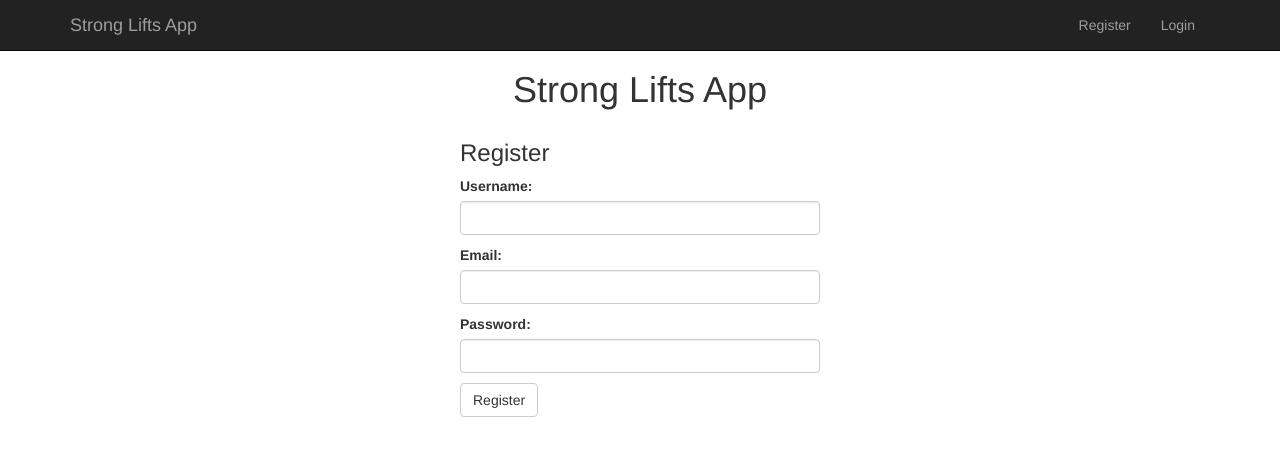
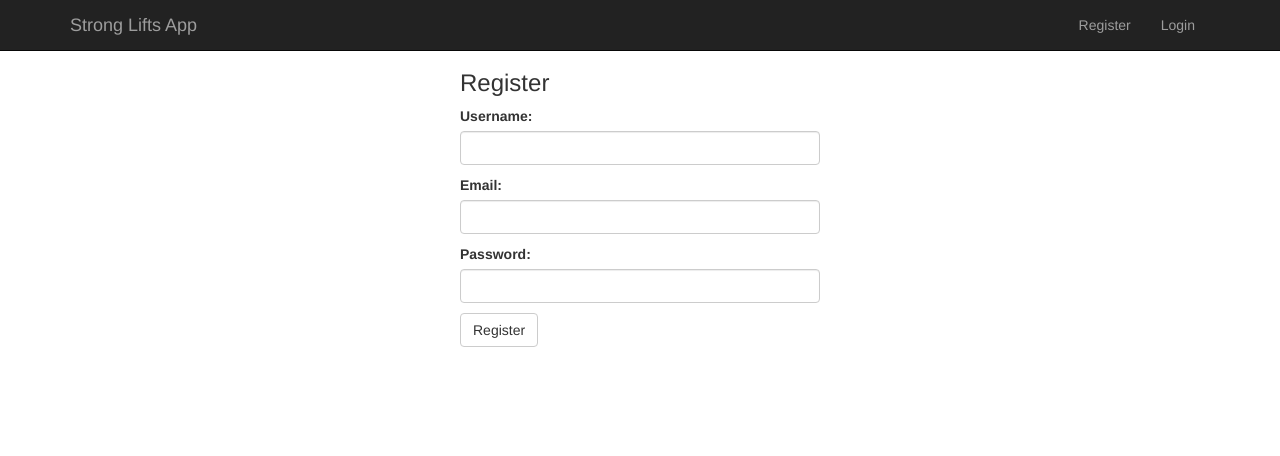
Before and after one commit to erictempleton1/strength_app, a Django app: page /stronglifts/register/ in a window 1280 px wide. Shown: the top 456 px of the page. Run offline with Django 3.2, Linux system fonts and the light colour scheme; parts of the project's set-up code (start-up, migrations or seed data) failed here and were passed over; some libraries are stand-ins or nearby versions.

Commit message:
adding login or register on main page, and top buffer css on other page

```diff
--- a/strong_lifts/static/css/custom.css
+++ b/strong_lifts/static/css/custom.css
@@ -1,3 +1,3 @@
-.main-page-hero-text {
+.top-buffer {
     padding-top: 50px;
 }
--- a/strong_lifts/templates/strong_lifts/index.html
+++ b/strong_lifts/templates/strong_lifts/index.html
@@ -41,11 +41,15 @@
 
     <div class="container">
 
-           <div class="text-center">
-                <h1 class="main-page-hero-text">Strong Lifts App</h1>
-            </div>
-
-        {% block body %}{% endblock %}
+        {% block body %}
+        <div class="text-center">
+            <h1 class="top-buffer">Strong Lifts App</h1>
+           {% if not user.is_authenticated %}
+           <a href="{% url 'stronglifts:register_user' %}">Register</a> or
+           <a href="{% url 'stronglifts:login_user' %}">Login</a>
+           {% endif %}
+        </div>
+        {% endblock %}
     </div>
 
     <script src="https://ajax.googleapis.com/ajax/libs/jquery/1.11.3/jquery.min.js"></script>
--- a/strong_lifts/templates/strong_lifts/login.html
+++ b/strong_lifts/templates/strong_lifts/login.html
@@ -5,7 +5,7 @@
 {% block body %}
 <div class="row">
     <div class="col-md-4"></div>
-        <div class="col-md-4">
+        <div class="col-md-4 top-buffer">
         <h3>Login</h3>
 
         <form action="/stronglifts/login/" method="post">
--- a/strong_lifts/templates/strong_lifts/register.html
+++ b/strong_lifts/templates/strong_lifts/register.html
@@ -6,7 +6,7 @@
 
 <div class="row">
     <div class="col-md-4"></div>
-        <div class="col-md-4">
+        <div class="col-md-4 top-buffer">
         <h3>Register</h3>
         <form action="/stronglifts/register/" method="post">
             {% csrf_token %}
--- a/strong_lifts/templates/strong_lifts/user_page.html
+++ b/strong_lifts/templates/strong_lifts/user_page.html
@@ -4,7 +4,7 @@
 
 {% block body %}
 
-<h3>User Page - {{ username }}</h3>
+<h3 class="top-buffer">User Page - {{ username }}</h3>
 
 
     {% if username == user.username %}
```
